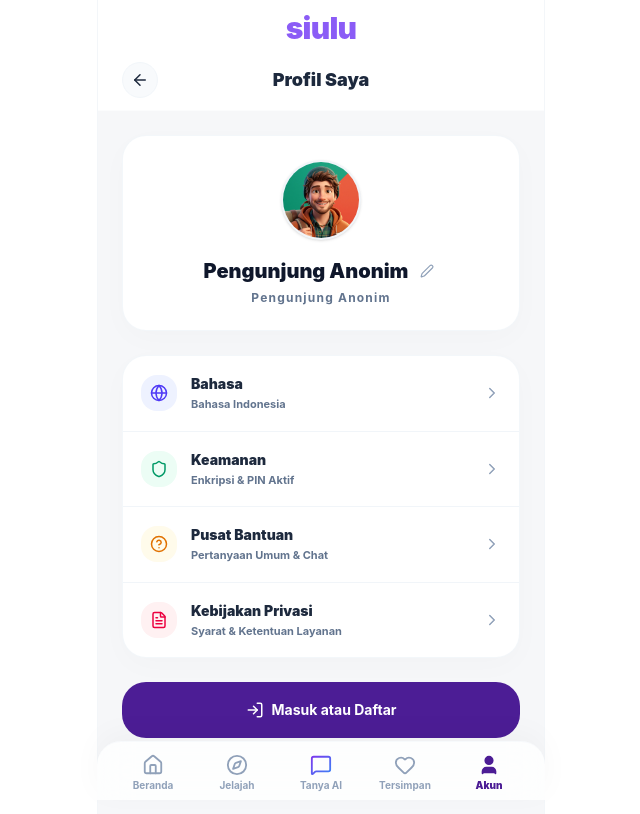
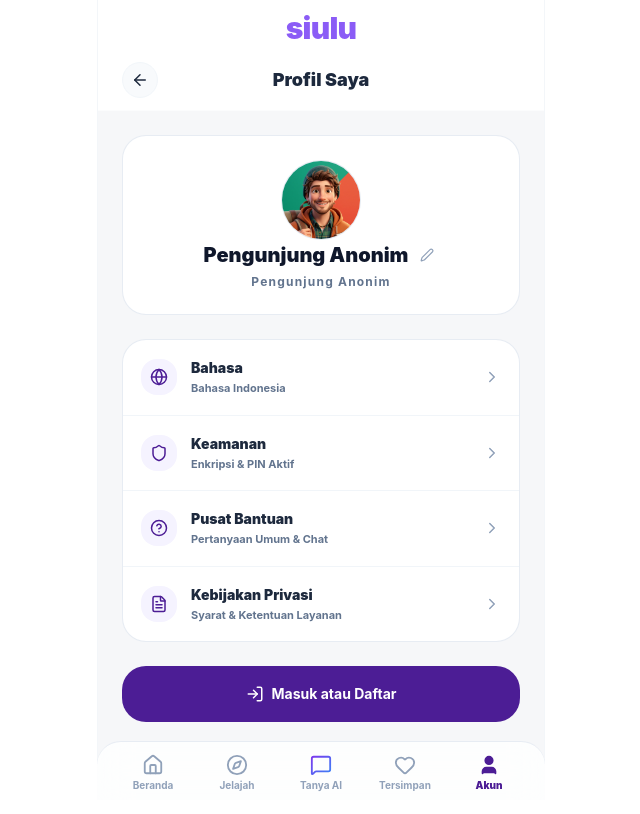
Before and after one commit to sovant28/siulu-pwa-frontend, a Next.js app: page /profile in a window 1280 px wide. Shown: the whole page, without its empty margins (319-959 px from the left). Built offline with nearby package versions, Linux system fonts and the light colour scheme; no server answers.

Commit message:
style(pwa): redesign profile page to match Siulu branding by removing shadows and unifying menu icons with violet-50

```diff
--- a/app/profile/page.js
+++ b/app/profile/page.js
@@ -136,8 +136,8 @@ export default function ProfilePage() {
       <div className="px-6 mt-6 flex-grow space-y-6">
 
         {/* Amelia's User Card */}
-        <div className="flex flex-col items-center p-6 bg-white rounded-3xl border border-slate-100/80 shadow-[0_8px_30px_rgba(0,0,0,0.02)]">
-          <div className="relative w-20 h-20 rounded-full overflow-hidden border-2 border-slate-100 shadow-sm mb-4 bg-slate-50">
+        <div className="flex flex-col items-center p-6 bg-white rounded-3xl border border-slate-200/80">
+          <div className="relative w-20 h-20 rounded-full overflow-hidden border border-slate-200/80 bg-slate-50">
             <Image src="/avatar_v2.png" alt="User Avatar" fill className="object-cover" />
           </div>
 
@@ -183,7 +183,7 @@ export default function ProfilePage() {
         </div>
 
         {/* Settings options group */}
-        <div className="bg-white rounded-3xl border border-slate-100/80 shadow-[0_8px_30px_rgba(0,0,0,0.02)] overflow-hidden">
+        <div className="bg-white rounded-3xl border border-slate-200/80 overflow-hidden">
           <div className="divide-y divide-slate-100">
             {/* 1. Bahasa */}
             <div
@@ -191,7 +191,7 @@ export default function ProfilePage() {
               style={{ WebkitTapHighlightColor: 'transparent' }}
             >
               <div className="flex items-center space-x-3.5">
-                <div className="w-9 h-9 rounded-2xl bg-indigo-50 flex items-center justify-center text-indigo-600">
+                <div className="w-9 h-9 rounded-2xl bg-violet-50 flex items-center justify-center text-[#4C1D95]">
                   <Globe className="w-4.5 h-4.5" />
                 </div>
                 <div className="flex flex-col text-left">
@@ -208,7 +208,7 @@ export default function ProfilePage() {
               style={{ WebkitTapHighlightColor: 'transparent' }}
             >
               <div className="flex items-center space-x-3.5">
-                <div className="w-9 h-9 rounded-2xl bg-emerald-50 flex items-center justify-center text-emerald-600">
+                <div className="w-9 h-9 rounded-2xl bg-violet-50 flex items-center justify-center text-[#4C1D95]">
                   <Shield className="w-4.5 h-4.5" />
                 </div>
                 <div className="flex flex-col text-left">
@@ -225,7 +225,7 @@ export default function ProfilePage() {
               style={{ WebkitTapHighlightColor: 'transparent' }}
             >
               <div className="flex items-center space-x-3.5">
-                <div className="w-9 h-9 rounded-2xl bg-amber-50 flex items-center justify-center text-amber-600">
+                <div className="w-9 h-9 rounded-2xl bg-violet-50 flex items-center justify-center text-[#4C1D95]">
                   <HelpCircle className="w-4.5 h-4.5" />
                 </div>
                 <div className="flex flex-col text-left">
@@ -242,7 +242,7 @@ export default function ProfilePage() {
               style={{ WebkitTapHighlightColor: 'transparent' }}
             >
               <div className="flex items-center space-x-3.5">
-                <div className="w-9 h-9 rounded-2xl bg-rose-50 flex items-center justify-center text-rose-600">
+                <div className="w-9 h-9 rounded-2xl bg-violet-50 flex items-center justify-center text-[#4C1D95]">
                   <FileText className="w-4.5 h-4.5" />
                 </div>
                 <div className="flex flex-col text-left">
@@ -279,7 +279,7 @@ export default function ProfilePage() {
 
       {/* BOTTOM NAVIGATION */}
       <nav
-        className="fixed bottom-0 left-0 right-0 max-w-md mx-auto bg-white/80 backdrop-blur-lg border-t border-slate-100/50 px-6 pt-2 pb-[calc(env(safe-area-inset-bottom)+6px)] flex justify-between items-center z-50 rounded-t-3xl select-none shadow-[0_-8px_30px_rgba(0,0,0,0.03)]"
+        className="fixed bottom-0 left-0 right-0 max-w-md mx-auto bg-white/80 backdrop-blur-lg border-t border-slate-200/80 px-6 pt-2 pb-[calc(env(safe-area-inset-bottom)+6px)] flex justify-between items-center z-50 rounded-t-3xl select-none"
       >
         {/* Rainbow Gradient Definition for AI Icon */}
         <svg width="0" height="0" className="absolute pointer-events-none">
```
